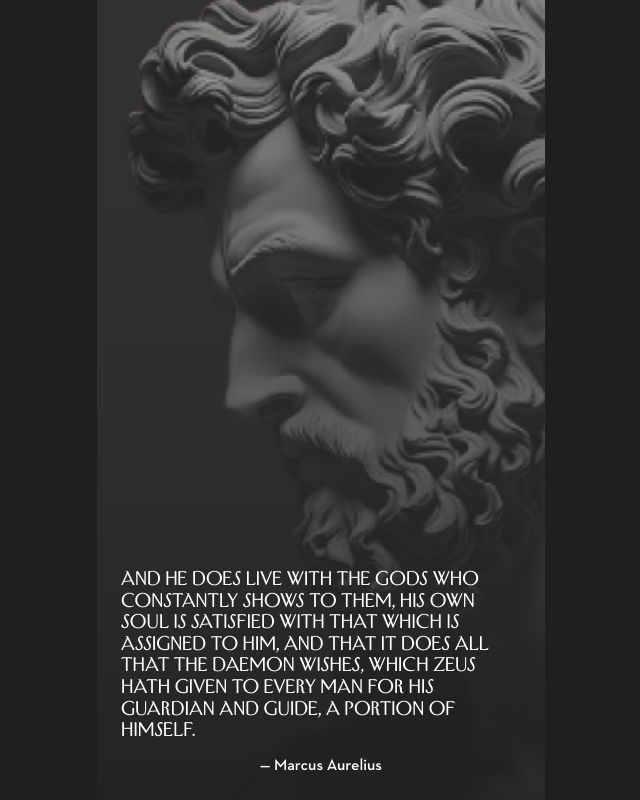
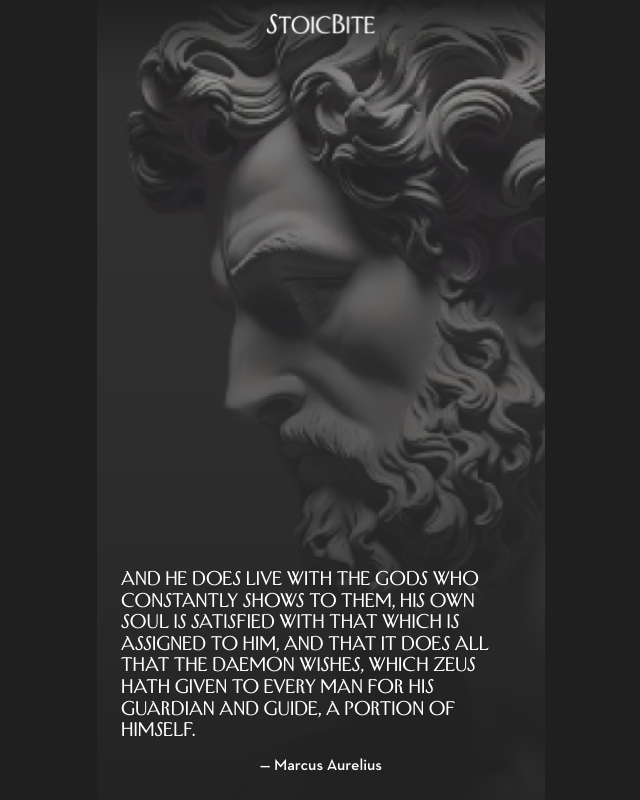
Before and after one commit to DeveloperDowny/StoicBite, a Next.js app in the folder client/: page / in a window 1280 px wide. Shown: the top 800 px of the page, without its empty margins (319-959 px from the left). Built offline with nearby package versions, Linux system fonts and the light colour scheme.

Commit message:
navbar added

```diff
--- a/client/app/layout.tsx
+++ b/client/app/layout.tsx
@@ -1,6 +1,7 @@
 import type { Metadata } from "next";
 import { Inter } from "next/font/google";
 import "./globals.css";
+import Navbar from "@/components/Navbar/Navbar";
 
 const inter = Inter({ subsets: ["latin"] });
 
@@ -16,7 +17,9 @@ export default function RootLayout({
 }>) {
   return (
     <html lang="en">
-      <body className={inter.className}>{children}</body>
+      <body className="relative">
+        <Navbar /> {children}
+      </body>
     </html>
   );
 }
--- a/client/app/page.tsx
+++ b/client/app/page.tsx
@@ -25,7 +25,7 @@ const QuotePage = () => {
   }, []);
 
   return (
-    <div className="max-w-[28rem] opacity-0" ref={parentContRef}>
+    <div className="max-w-[28rem] opacity-0 relative" ref={parentContRef}>
       <QuoteCont />
       <QuoteExplain />
     </div>
--- /dev/null
+++ b/client/components/Navbar/Navbar.module.css
@@ -0,0 +1,22 @@
+.cont {
+  width: 100%;
+  /* height: 2.5rem; */
+  height: 5rem;
+
+  display: flex;
+  justify-content: center;
+  align-items: center;
+  position: fixed;
+  z-index: 10;
+  left: auto;
+  right: auto;
+  top: 0;
+  max-width: 28rem;
+
+  /* backdrop-filter: blur(2px); */
+  background: linear-gradient(0deg, rgba(0, 0, 0, 0) 0%, #222222 100%);
+
+  /* background: linear-gradient(0deg, rgba(48, 48, 48, 0) 0%, #2b2b2b 58.11%); */
+
+  opacity: 0;
+}
--- /dev/null
+++ b/client/components/Navbar/Navbar.tsx
@@ -0,0 +1,32 @@
+"use client";
+
+import Image from "next/image";
+import styles from "./Navbar.module.css";
+
+import React, { useEffect, useRef } from "react";
+
+import gsap from "gsap";
+
+const Navbar = () => {
+  const parentContRef = useRef(null);
+
+  useEffect(() => {
+    gsap.to(parentContRef.current, {
+      duration: 0.5,
+      opacity: 1,
+    });
+  }, []);
+  return (
+    <div className={styles.cont} ref={parentContRef}>
+      <Image
+        src="/images/logo.svg"
+        alt="logo"
+        width={110}
+        height={100}
+        className="mt-[-2rem]"
+      />
+    </div>
+  );
+};
+
+export default Navbar;
--- a/client/components/QuoteExplain/QuoteExplain.tsx
+++ b/client/components/QuoteExplain/QuoteExplain.tsx
@@ -17,5 +17,5 @@ const QuoteExplain = () => {
 };
 const explaination = `Listen to these words, dear pupil: "And he does live with the gods who constantly shows to them, his own soul is satisfied with that which is assigned to him, and that it does all that the daemon wishes, which Zeus hath given to every man for his guardian and guide, a portion of himself."\nTo live with the gods means to live a life that aligns with divine virtue and wisdom. When a person shows the gods that their soul is content with their lot in life, they demonstrate a profound acceptance and understanding of their role in the universe. This satisfaction is not born of passive resignation but of active embrace of one's destiny and duties.\nEach man, by the will of Zeus, has been blessed with a daemon, a guiding spirit, a portion of the divine that steers him. To live in harmony with this daemon is to heed its counsel, to live virtuously, and to fulfill one's purpose. Thus, true contentment and divine unity are found not in external circumstances but within our inner acceptance and alignment with the higher \n Reflect upon this, and seek the serenity that comes from fulfilling the divine duty assigned to you by fate.`;
 
-const ns = explaination.split("\n");
+const ns = explaination.replace("\n\n", "\n").split("\n");
 export default QuoteExplain;
```
Also changed, not shown: client/public/images/logo.svg (added).
